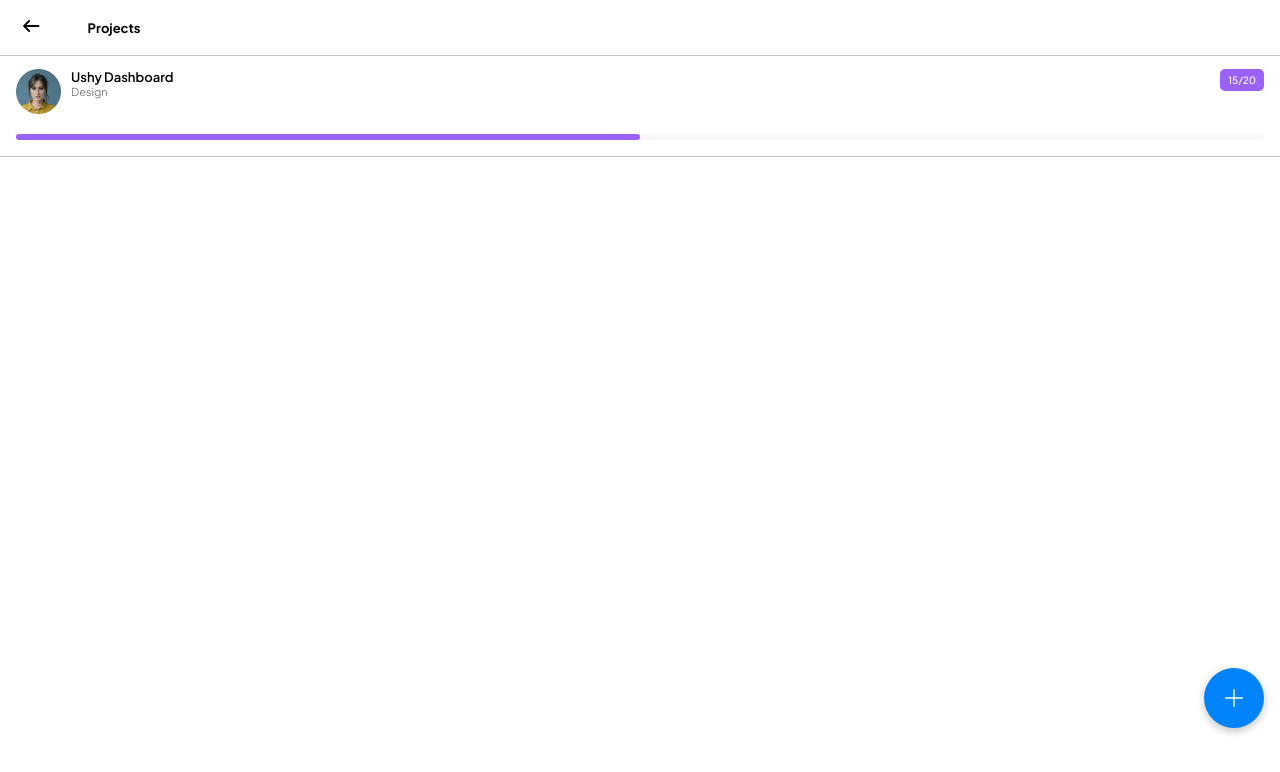
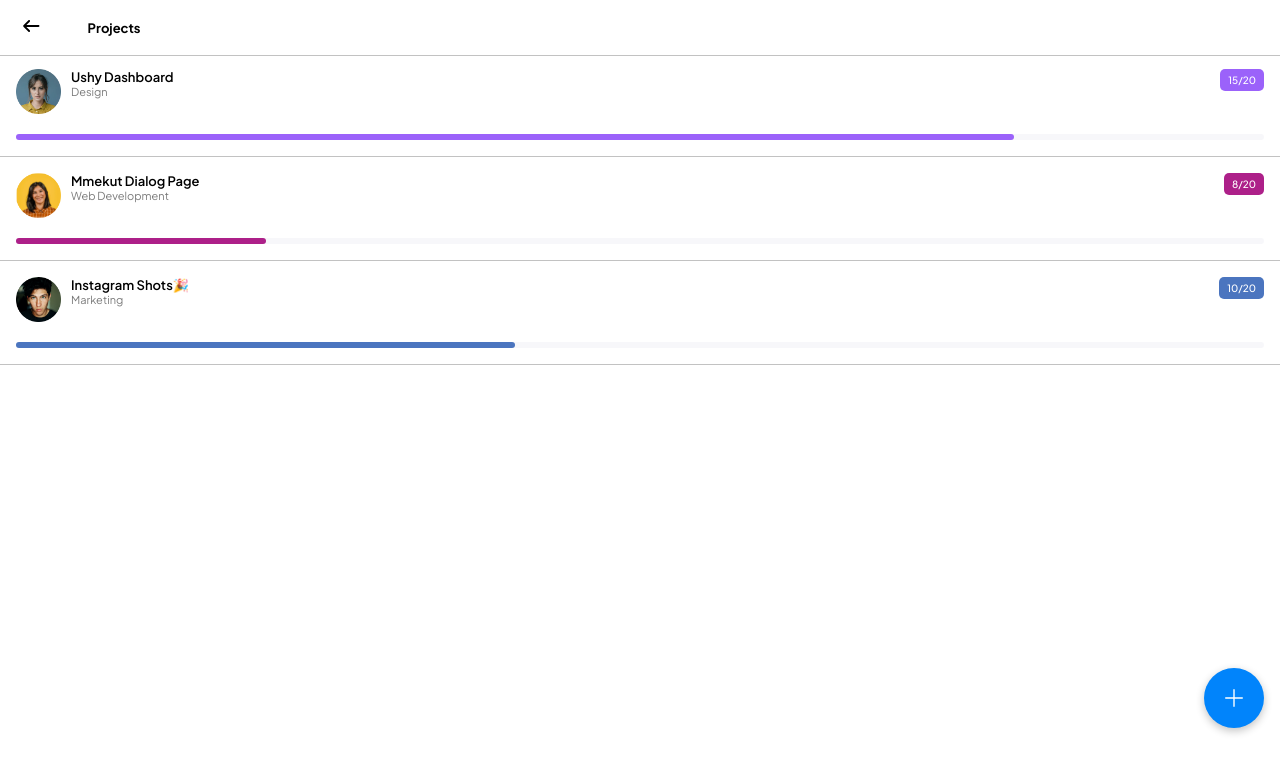
Before and after one commit to 9trocoder/mmekut, a React (Create React App) app: page /projects in a window 1280 px wide. Shown: the top 772 px of the page. Built offline with nearby package versions, Linux system fonts and the light colour scheme.

Commit message:
Update projectpage.js

```diff
--- a/src/pages/projectpage/projectpage.js
+++ b/src/pages/projectpage/projectpage.js
@@ -2,13 +2,15 @@ import React from "react";
 import { useNavigate } from "react-router-dom";
 import ChatMessageModal from "../../components/ChatMessageHeader";
 import p3 from "../../assets/images/p3.png";
+import p1 from "../../assets/images/p1.png";
+import p2 from "../../assets/images/p2.png";
 import {
   addIconWhiteSmall,
   chatActive,
   headerBackIcon,
 } from "../../Utils/tools";
 import ProjectsCard from "../../components/ProjectsCard";
-import "./projectpage.css"
+import "./projectpage.css";
 
 function Projectpage() {
   let navigate = useNavigate();
@@ -22,7 +24,30 @@ function Projectpage() {
         // searchIcon={chatActive}
       >
         <div className="projectpage__cnt">
-          <ProjectsCard projectCategory="Design" projectIcon={p3} projectName="Ushy Dashboard" projectpercentage="50%" projectColor="#9B62FA" projectWorkCount="15/20" />
+          <ProjectsCard
+            projectCategory="Design"
+            projectIcon={p3}
+            projectName="Ushy Dashboard"
+            projectpercentage="80%"
+            projectColor="#9B62FA"
+            projectWorkCount="15/20"
+          />
+          <ProjectsCard
+            projectCategory="Web Development"
+            projectIcon={p1}
+            projectName="Mmekut Dialog Page"
+            projectpercentage="20%"
+            projectColor="#AD2089"
+            projectWorkCount="8/20"
+          />
+          <ProjectsCard
+            projectCategory="Marketing"
+            projectIcon={p2}
+            projectName="Instagram Shots🎉"
+            projectpercentage="40%"
+            projectColor="#4B75BF"
+            projectWorkCount="10/20"
+          />
         </div>
         <button onClick={() => {}} className="showaddWorkspace">
           {addIconWhiteSmall}
```
